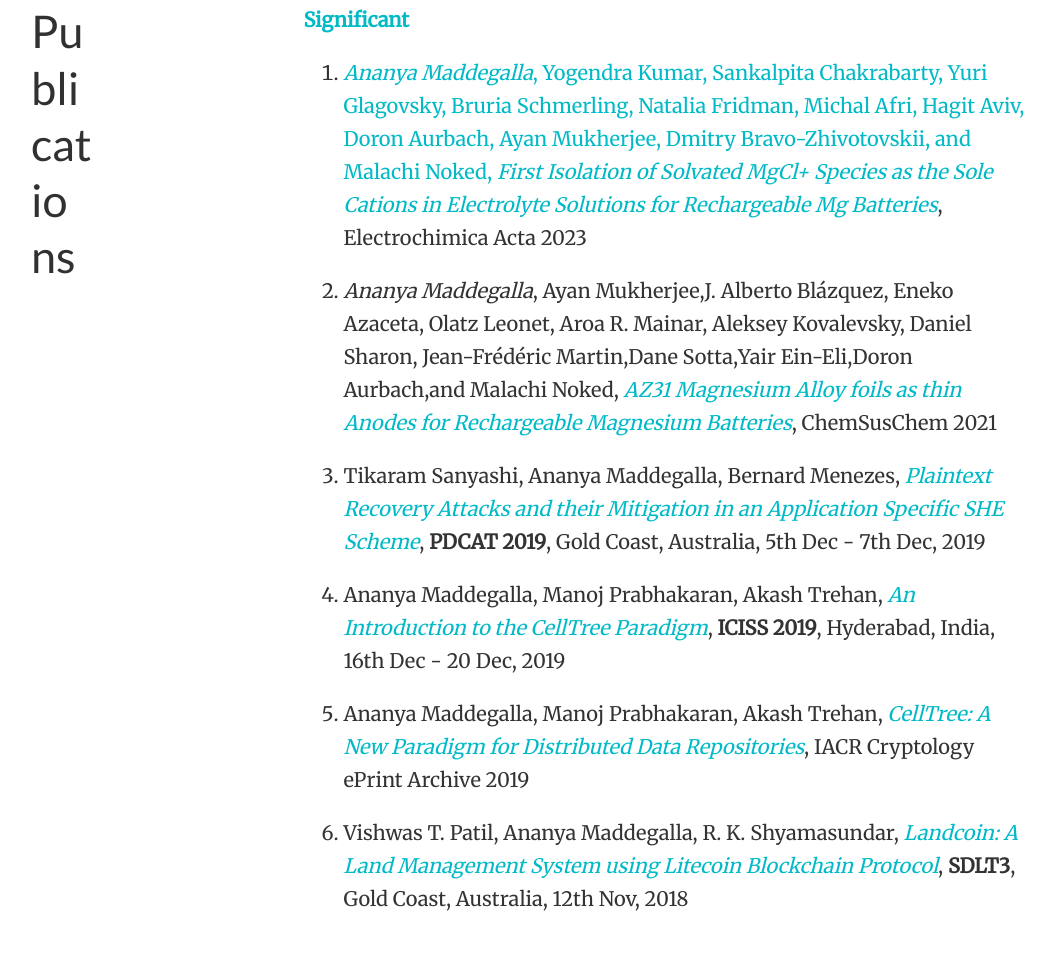
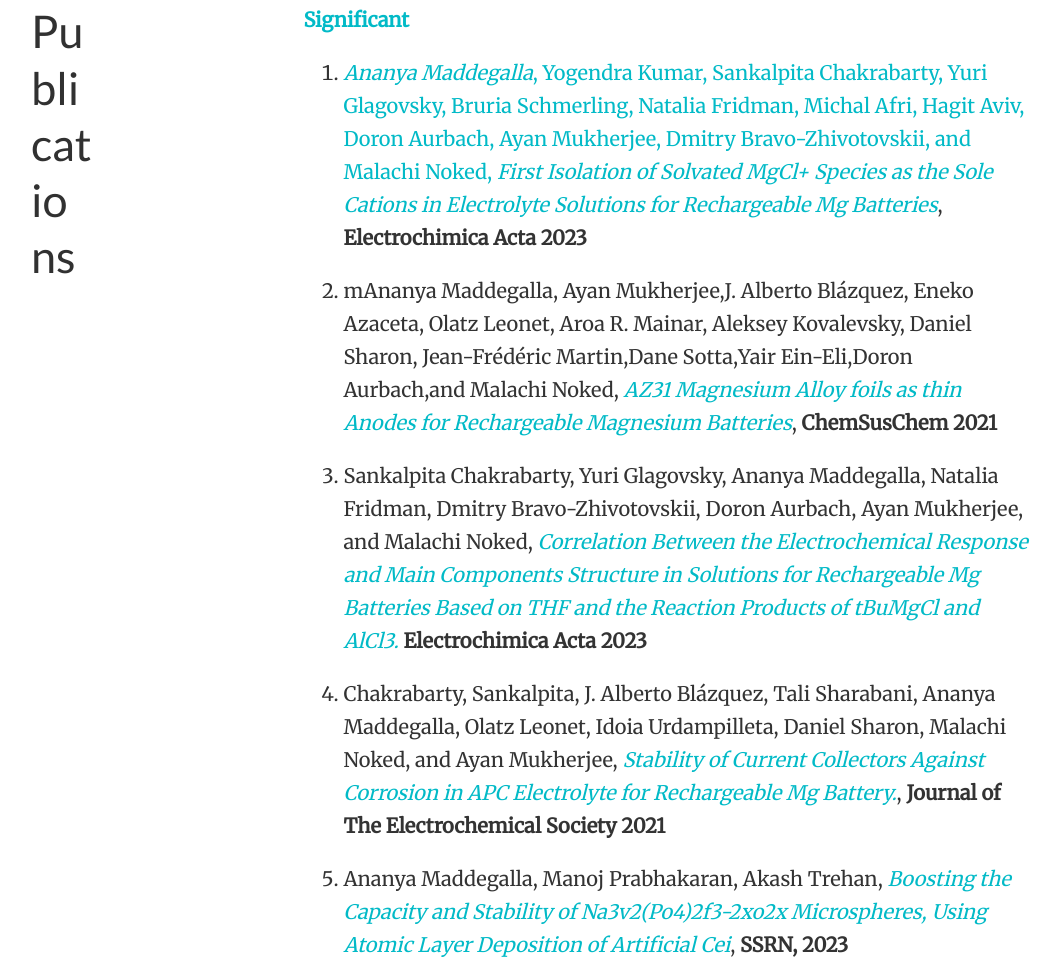
Before and after one commit to Ananya-Maddegalla/ananya-maddegalla.github.io, a plain HTML site: page index.html in a window 1280 px wide. Shown: the part 3534-4498 px from the top of the page, without its empty margins (54-1114 px from the left). Drawn offline with nearby package versions, Linux system fonts and the light colour scheme; some icons are missing.

Commit message:
Update index.html

```diff
--- a/index.html
+++ b/index.html
@@ -418,16 +418,16 @@
 
 <ol>
 
-<li><p><em>Ananya Maddegalla</em>, Yogendra Kumar, Sankalpita Chakrabarty, Yuri Glagovsky, Bruria Schmerling, Natalia Fridman, Michal Afri, Hagit Aviv, Doron Aurbach, Ayan Mukherjee, Dmitry Bravo-Zhivotovskii, and Malachi Noked, <a href="https://doi.org/10.1016/j.electacta.2023.142869" target="_blank"><em>First Isolation of Solvated MgCl+ Species as the Sole Cations in Electrolyte Solutions for Rechargeable Mg Batteries</em></a>, Electrochimica Acta 2023</p></li>
+<li><p><em>Ananya Maddegalla</em>, Yogendra Kumar, Sankalpita Chakrabarty, Yuri Glagovsky, Bruria Schmerling, Natalia Fridman, Michal Afri, Hagit Aviv, Doron Aurbach, Ayan Mukherjee, Dmitry Bravo-Zhivotovskii, and Malachi Noked, <a href="https://doi.org/10.1016/j.electacta.2023.142869" target="_blank"><em>First Isolation of Solvated MgCl+ Species as the Sole Cations in Electrolyte Solutions for Rechargeable Mg Batteries</em></a>, <strong> Electrochimica Acta 2023</strong></p></li>
 
-<li><p><em>Ananya Maddegalla</em>, Ayan Mukherjee,J. Alberto Blázquez, Eneko Azaceta, Olatz Leonet, Aroa R. Mainar, Aleksey Kovalevsky, Daniel Sharon,
-Jean-Frédéric Martin,Dane Sotta,Yair Ein-Eli,Doron Aurbach,and Malachi Noked, <a href="https://doi.org/10.1002/cssc.202101323  " target="_blank"><em>AZ31 Magnesium Alloy foils as thin Anodes for Rechargeable Magnesium Batteries</em></a>, ChemSusChem 2021</p></li>
+<li><p>m<e>Ananya Maddegalla</em>, Ayan Mukherjee,J. Alberto Blázquez, Eneko Azaceta, Olatz Leonet, Aroa R. Mainar, Aleksey Kovalevsky, Daniel Sharon,
+Jean-Frédéric Martin,Dane Sotta,Yair Ein-Eli,Doron Aurbach,and Malachi Noked, <a href="https://doi.org/10.1002/cssc.202101323  " target="_blank"><em>AZ31 Magnesium Alloy foils as thin Anodes for Rechargeable Magnesium Batteries</em></a>, <strong>ChemSusChem 2021</strong></p></li>
 
-<li><p>Tikaram Sanyashi, Ananya Maddegalla, Bernard Menezes, <a href="" target="_blank"><em>Plaintext Recovery Attacks and their Mitigation in an Application Specific SHE Scheme</em></a>, <strong>PDCAT 2019</strong>, Gold Coast, Australia, 5th Dec - 7th Dec, 2019</p></li>
+<li><p>Sankalpita Chakrabarty, Yuri Glagovsky, <e>Ananya Maddegalla</em>, Natalia Fridman, Dmitry Bravo-Zhivotovskii, Doron Aurbach, Ayan Mukherjee, and Malachi Noked, <a href="https://doi.org/10.1016/j.electacta.2023.142413" target="_blank"><em>Correlation Between the Electrochemical Response and Main Components Structure in Solutions for Rechargeable Mg Batteries Based on THF and the Reaction Products of tBuMgCl and AlCl3.</em></a> <strong> Electrochimica Acta 2023</strong></p></li>
 
-<li><p>Ananya Maddegalla, Manoj Prabhakaran, Akash Trehan, <a href="" target="_blank"><em>An Introduction to the CellTree Paradigm</em></a>, <strong>ICISS 2019</strong>, Hyderabad, India, 16th Dec - 20 Dec, 2019</p></li>
+<li><p>Chakrabarty, Sankalpita, J. Alberto Blázquez, Tali Sharabani, <e>Ananya Maddegalla</em>, Olatz Leonet, Idoia Urdampilleta, Daniel Sharon, Malachi Noked, and Ayan Mukherjee, <a href="https://doi.org/10.1149/1945-7111/ac1cc8" target="_blank"><em>Stability of Current Collectors Against Corrosion in APC Electrolyte for Rechargeable Mg Battery.</em></a>, <strong>Journal of The Electrochemical Society 2021</strong></p></li>
 
-<li><p>Ananya Maddegalla, Manoj Prabhakaran, Akash Trehan, <a href="https://eprint.iacr.org/2019/516.pdf" target="_blank"><em>CellTree: A New Paradigm for Distributed Data Repositories</em></a>, IACR Cryptology ePrint Archive 2019</p></li>
+<li><p>Ananya Maddegalla, Manoj Prabhakaran, Akash Trehan, <a href="https://eprint.iacr.org/2019/516.pdf" target="_blank"><em>Boosting the Capacity and Stability of Na3v2(Po4)2f3-2xo2x Microspheres, Using Atomic Layer Deposition of Artificial Cei</em></a>, <strong>SSRN, 2023</strong></p></li>
 
 <li><p>Vishwas T. Patil, Ananya Maddegalla, R. K. Shyamasundar, <a href="https://isrdc.iitb.ac.in/blockchain/coe/landcoin.pdf" target="_blank"><em>Landcoin: A Land Management System using Litecoin Blockchain Protocol</em></a>, <strong>SDLT3</strong>, Gold Coast, Australia, 12th Nov, 2018</p></li>
 </ol>
```
